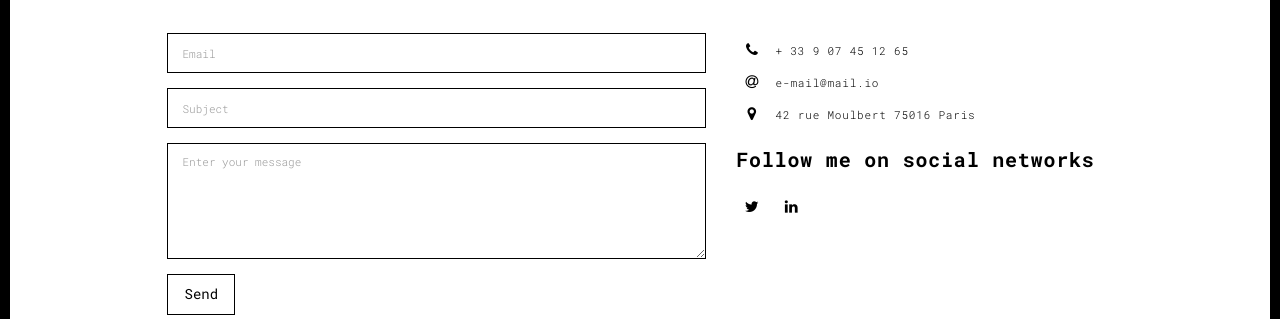
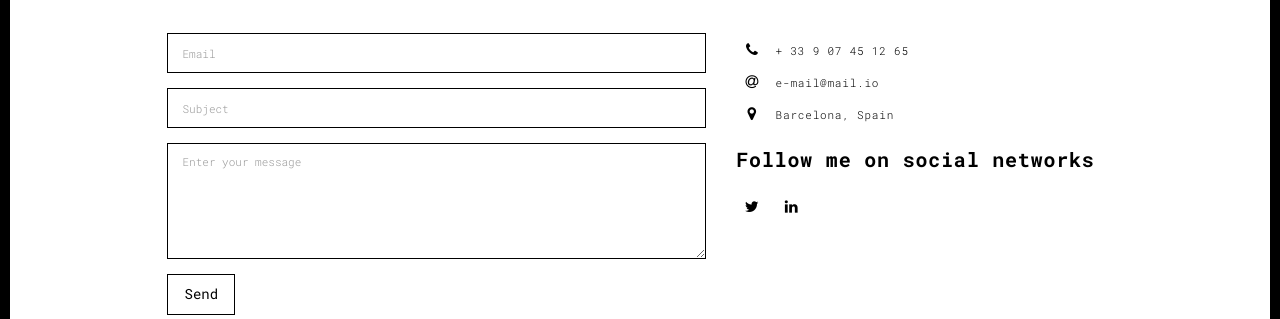
Before and after one commit to stusid/portfolio, a Flask app: page /contact.html in a window 1280 px wide. Shown: the part 169-488 px from the top of the page. Run offline with Flask 3, Linux system fonts and the light colour scheme; some libraries are stand-ins or nearby versions.

Commit message:
Contact update

```diff
--- a/templates/contact.html
+++ b/templates/contact.html
@@ -91,7 +91,7 @@
                           <span class="fa-icon">
                             <i class="fa fa fa-map-marker" aria-hidden="true"></i>
                           </span>
-                          42 rue Moulbert 75016 Paris
+                          Barcelona, Spain
                         </li>
                       </ul>
                       <h3>Follow me on social networks</h3>
```
